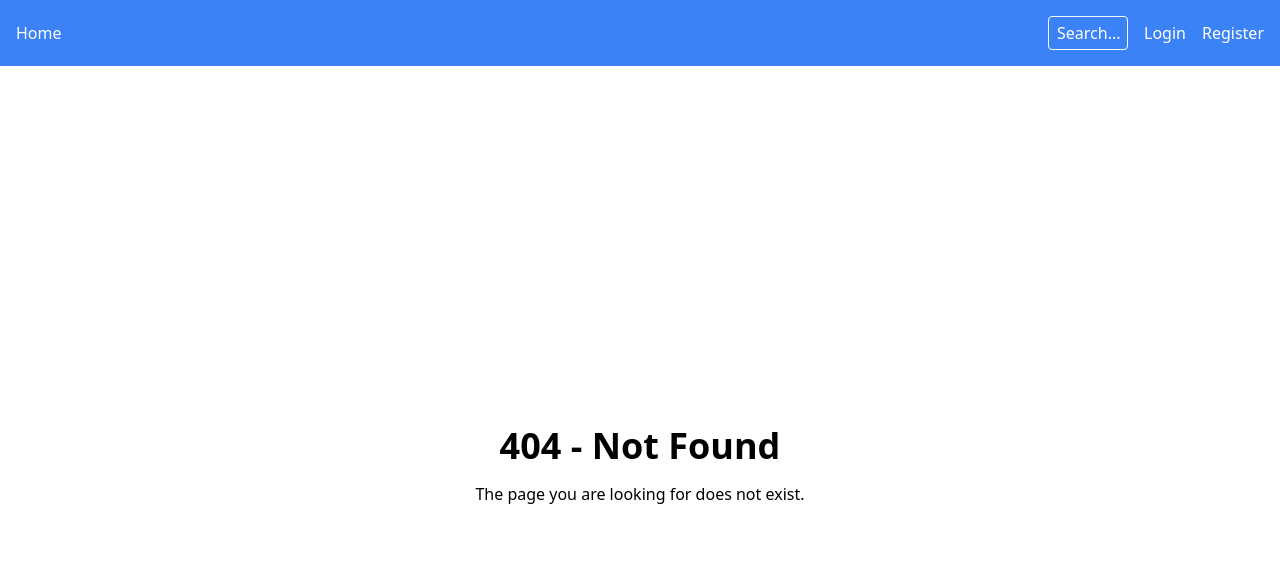
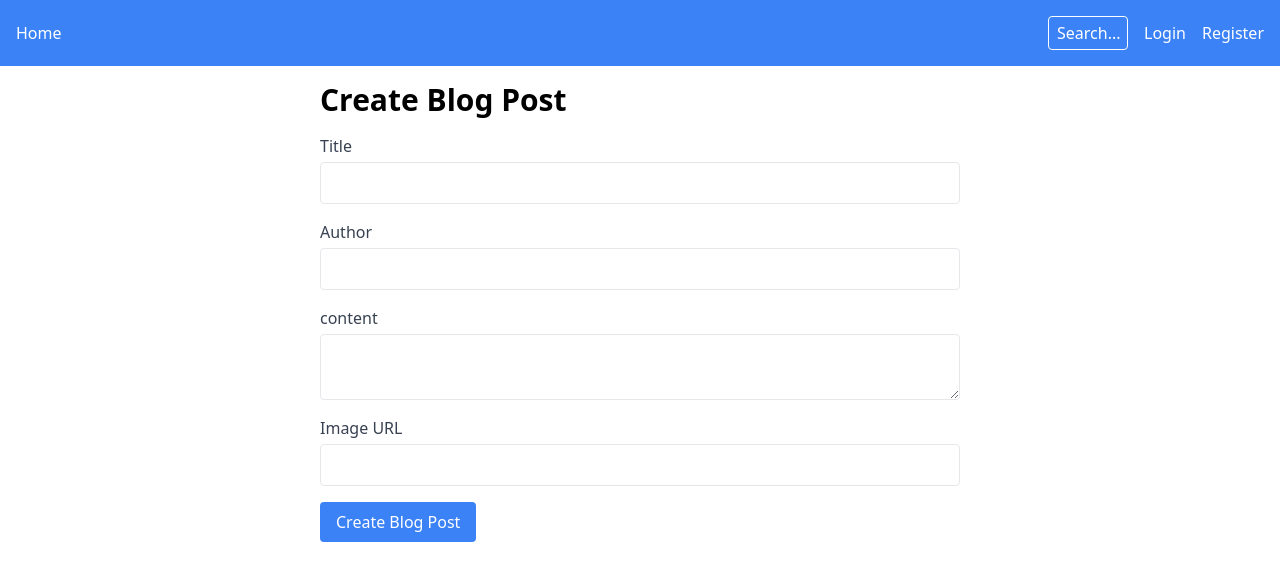
Before and after one commit to ErebusZ/Blog-App, a Vue app in the folder blog-frontend/: page /create in a window 1280 px wide. Before the commit this address had no page. Shown: the top 580 px of the page. Built offline with nearby package versions, Linux system fonts and the light colour scheme; no server answers.

Commit message:
Add blog views

```diff
--- a/blog-frontend/src/router/index.ts
+++ b/blog-frontend/src/router/index.ts
@@ -3,11 +3,16 @@ import Home from "../views/HomeView.vue";
 import Login from "../views/LoginView.vue";
 import Register from "../views/RegisterView.vue";
 import NotFoundView from "@/views/NotFoundView.vue";
+import BlogPostView from "@/views/BlogPostView.vue";
+import EditBlogPostView from "@/views/EditBlogPostView.vue";
 
 const routes = [
   { path: "/", component: Home, name: "Home" },
   { path: "/login", component: Login },
   { path: "/register", component: Register },
+  { path: "/blog/:id", component: BlogPostView, name: "BlogPost" },
+  { path: "/edit/:id", component: EditBlogPostView, name: "EditBlogPost" },
+  { path: "/create", component: EditBlogPostView, name: "CreateBlogPost" },
   { path: "/:pathMatch(.*)*", component: NotFoundView },
 ];
 
--- /dev/null
+++ b/blog-frontend/src/views/BlogPostView.vue
@@ -0,0 +1,102 @@
+<template>
+  <div class="p-4 max-w-2xl mx-auto">
+    <div v-if="isOwner" class="flex justify-between mb-4">
+      <router-link
+        :to="{ name: 'EditBlogPost', params: { id: blog.id } }"
+        class="px-4 py-2 text-white bg-blue-500 rounded hover:bg-blue-600"
+      >
+        Edit
+      </router-link>
+      <button
+        @click="deleteBlog"
+        class="px-4 py-2 text-white bg-red-500 rounded hover:bg-red-600"
+      >
+        Delete
+      </button>
+    </div>
+    <img
+      class="w-full h-60 object-cover mb-4"
+      :src="blog.image"
+      :alt="blog.title"
+    />
+    <h1 class="text-3xl font-bold mb-2">{{ blog.title }}</h1>
+    <p class="text-gray-600 mb-4">by {{ blog.author }}</p>
+    <p class="text-gray-800">{{ blog.content }}</p>
+  </div>
+</template>
+
+<script lang="ts">
+import { ref, onMounted } from "vue";
+import { useRoute, useRouter } from "vue-router";
+import { useAuthStore } from "@/stores/auth";
+import { BlogPost } from "@/types";
+
+export default {
+  name: "BlogPost",
+  setup() {
+    const route = useRoute();
+    const router = useRouter();
+    const authStore = useAuthStore();
+
+    const blog = ref<BlogPost>({
+      id: 0,
+      title: "",
+      author: "",
+      content: "",
+      image: "",
+      userId: 0,
+    });
+    const isOwner = ref(false);
+
+    onMounted(() => {
+      const blogId = route.params.id;
+      const blogs: BlogPost[] = [
+        {
+          id: 1,
+          title: "First Blog Post",
+          author: "Author One",
+          content: "content 1",
+          image: "https://via.placeholder.com/400x250",
+          userId: 1,
+        },
+        {
+          id: 2,
+          title: "Second Blog Post",
+          author: "Author Two",
+          content: "content 2",
+          image: "https://via.placeholder.com/400x250",
+          userId: 2,
+        },
+        {
+          id: 3,
+          title: "Third Blog Post",
+          author: "Author Three",
+          content: "contetn 3",
+          image: "https://via.placeholder.com/400x250",
+          userId: 3,
+        },
+      ];
+
+      const selectedBlog = blogs.find((blog) => blog.id === Number(blogId));
+
+      console.log("Logged-in user:", authStore.user);
+
+      if (selectedBlog) {
+        blog.value = selectedBlog;
+        isOwner.value = authStore.user?.id === blog.value.userId;
+      } else {
+        router.replace({ name: "NotFound" });
+      }
+    });
+
+    const deleteBlog = async () => {
+      console.log("Deleting blog post with ID:", blog.value.id);
+      await router.push({ name: "Home" });
+    };
+
+    return { blog, isOwner, deleteBlog };
+  },
+};
+</script>
+
+<style scoped></style>
--- /dev/null
+++ b/blog-frontend/src/views/EditBlogPostView.vue
@@ -0,0 +1,161 @@
+<template>
+  <div class="p-4 max-w-2xl mx-auto">
+    <h1 class="text-3xl font-bold mb-4">
+      {{ blog.id ? "Edit" : "Create" }} Blog Post
+    </h1>
+    <form @submit.prevent="blog.id ? updateBlog() : createBlog()">
+      <div class="mb-4">
+        <label for="title" class="block text-gray-700">Title</label>
+        <input
+          type="text"
+          id="title"
+          v-model="blog.title"
+          class="mt-1 block w-full p-2 border rounded"
+          required
+        />
+      </div>
+      <div class="mb-4">
+        <label for="author" class="block text-gray-700">Author</label>
+        <input
+          type="text"
+          id="author"
+          v-model="blog.author"
+          class="mt-1 block w-full p-2 border rounded"
+          required
+        />
+      </div>
+      <div class="mb-4">
+        <label for="content" class="block text-gray-700">content</label>
+        <textarea
+          id="content"
+          v-model="blog.content"
+          class="mt-1 block w-full p-2 border rounded"
+          required
+        ></textarea>
+      </div>
+      <div class="mb-4">
+        <label for="image" class="block text-gray-700">Image URL</label>
+        <input
+          type="text"
+          id="image"
+          v-model="blog.image"
+          class="mt-1 block w-full p-2 border rounded"
+          required
+        />
+      </div>
+      <div class="flex justify-between">
+        <button
+          type="submit"
+          class="px-4 py-2 text-white bg-blue-500 rounded hover:bg-blue-600"
+        >
+          {{ blog.id ? "Update" : "Create" }} Blog Post
+        </button>
+        <button
+          @click="deleteBlog"
+          type="button"
+          class="px-4 py-2 text-white bg-red-500 rounded hover:bg-red-600"
+          v-if="blog.id"
+        >
+          Delete
+        </button>
+      </div>
+    </form>
+  </div>
+</template>
+
+<script lang="ts">
+import { ref, onMounted, computed } from "vue";
+import { useRoute, useRouter } from "vue-router";
+import { useAuthStore } from "@/stores/auth";
+import { BlogPost } from "@/types";
+import axiosInstance from "@/axiosInstance";
+
+export default {
+  name: "EditBlogPost",
+  setup() {
+    const route = useRoute();
+    const router = useRouter();
+    const authStore = useAuthStore();
+
+    const blog = ref<BlogPost>({
+      id: 0,
+      title: "",
+      author: "",
+      content: "",
+      image: "",
+      userId: 0,
+    });
+
+    const isOwner = computed(() => {
+      return authStore.user?.id === blog.value.userId;
+    });
+
+    onMounted(async () => {
+      const blogId = route.params.id;
+      if (blogId) {
+        const response = await axiosInstance.get(
+          `/your_api_endpoint_to_get_blog/${blogId}/`
+        );
+        blog.value = response.data;
+      }
+    });
+
+    const updateBlog = async () => {
+      try {
+        const response = await axiosInstance.put(
+          `/your_api_endpoint_to_update/${blog.value.id}/`,
+          {
+            title: blog.value.title,
+            author: blog.value.author,
+            content: blog.value.content,
+            image: blog.value.image,
+          }
+        );
+        console.log("Blog updated successfully:", response.data);
+        await router.push({ name: "BlogPost", params: { id: blog.value.id } });
+      } catch (err) {
+        console.error("Update failed:", err);
+      }
+    };
+
+    const createBlog = async () => {
+      try {
+        const response = await axiosInstance.post(
+          "${process.env.VUE_APP_API_URL}/user_portal/login/",
+          {
+            title: blog.value.title,
+            author: blog.value.author,
+            content: blog.value.content,
+            image: blog.value.image,
+            userId: authStore.user?.id,
+          }
+        );
+        console.log("Blog created successfully:", response.data);
+        await router.push({
+          name: "BlogPost",
+          params: { id: response.data.id },
+        });
+      } catch (err) {
+        console.error("Creation failed:", err);
+      }
+    };
+
+    const deleteBlog = async () => {
+      if (!blog.value.id) return;
+      try {
+        await axiosInstance.delete(
+          `/your_api_endpoint_to_delete/${blog.value.id}/`
+        );
+        console.log("Blog deleted successfully.");
+        await router.push({ name: "Home" });
+      } catch (err) {
+        console.error("Deletion failed:", err);
+      }
+    };
+
+    return { blog, isOwner, updateBlog, createBlog, deleteBlog };
+  },
+};
+</script>
+
+<style scoped></style>
```
Also changed, not shown: 1 other file (tests, documents, lock files or other folders).
